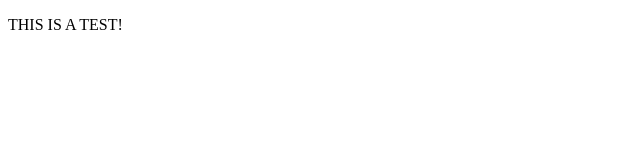
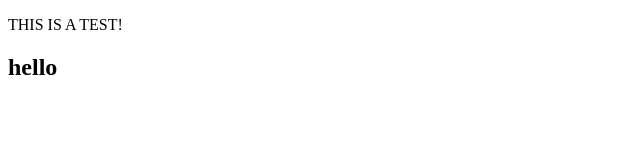
Before and after one commit to somebodie/Budget-App-FrontEnd, a plain HTML site: page test.html in a window 1280 px wide. Shown: the full height of the page, 0-640 px from the left. Drawn offline with Linux system fonts and the light colour scheme.

Commit message:
test merge

```diff
--- a/test.html
+++ b/test.html
@@ -8,3 +8,8 @@
     <p>THIS IS A TEST!</p>
   </body>
 </html>
+
+
+<div class="">
+  <h2>hello</h2>
+</div>
```
